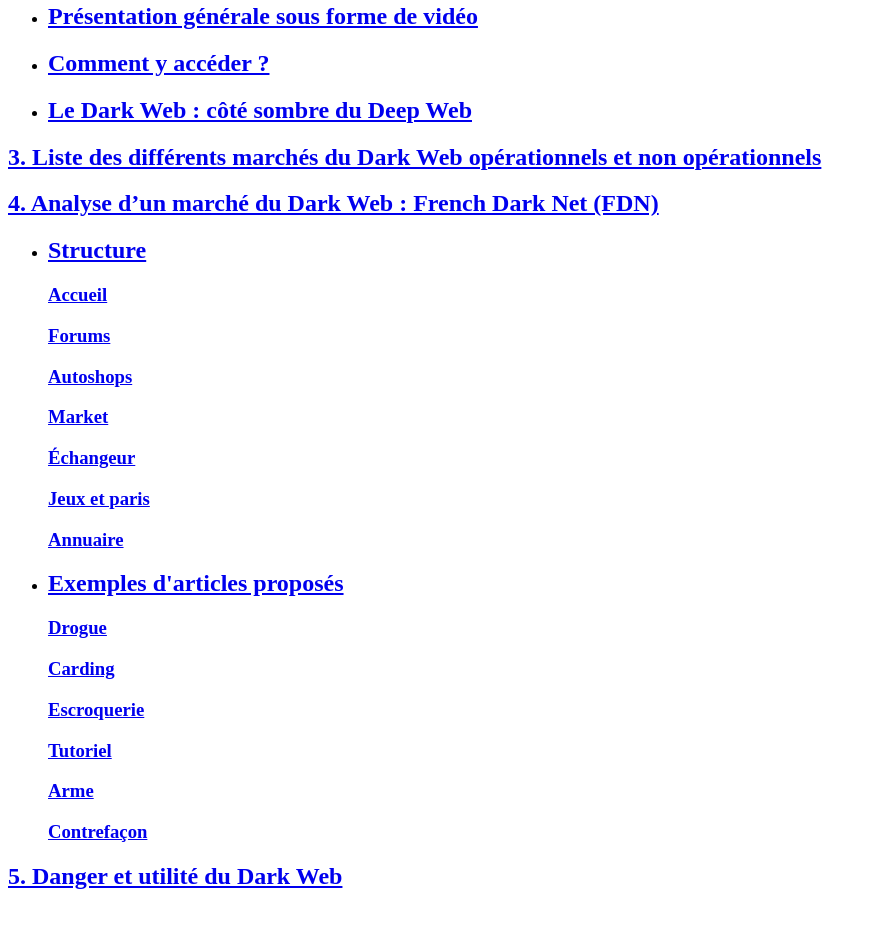
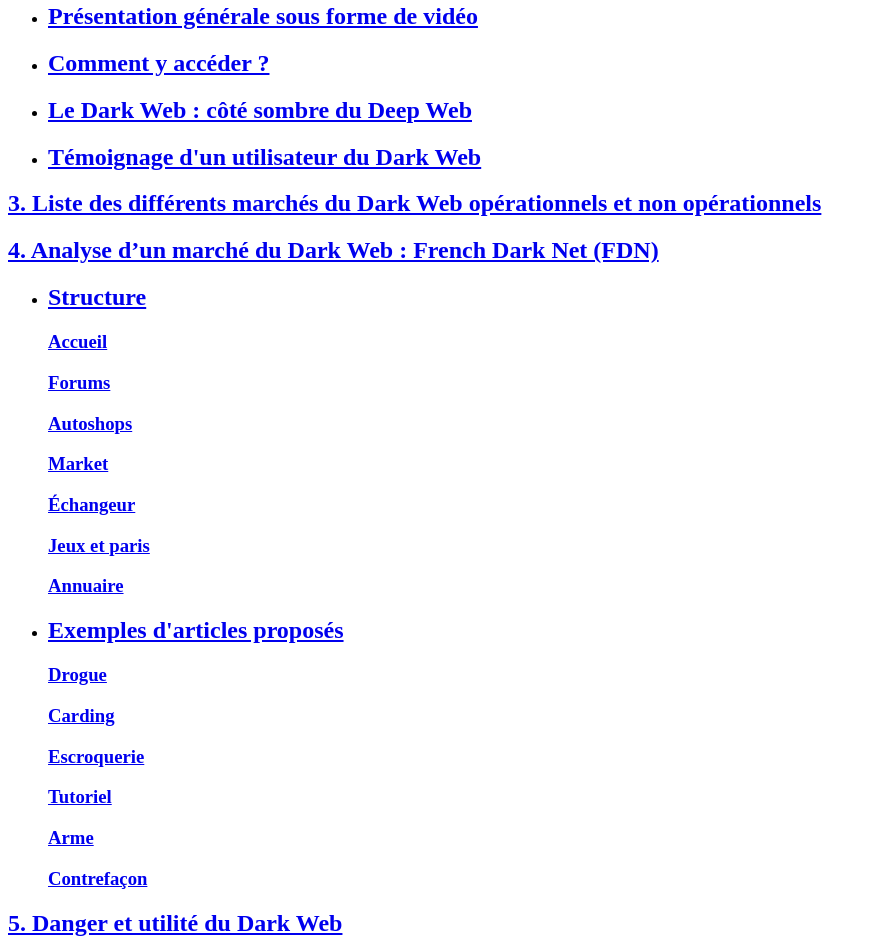
Before and after one commit to Aeddah/Aeddah.github.io, a plain HTML site: page index.html in a window 1280 px wide. Shown: the part 788-1729 px from the top of the page, without its empty margins (0-877 px from the left). Drawn offline with Linux system fonts and the light colour scheme.

Commit message:
Update index.html

```diff
--- a/index.html
+++ b/index.html
@@ -20,6 +20,7 @@
 <li><h2><a href="https://www.youtube.com/watch?v=r0l2FPRoGp8" title="link to video">Présentation générale sous forme de vidéo</a></h2></li>
 <li><h2><a href="www-commentcamarche-net.pdf">Comment y accéder ?</a></h2></li>
 <li><h2><a href="DarkSideOfDeepWeb.pdf">Le Dark Web : côté sombre du Deep Web</a></h2></li>
+<li><h2><a href="Témoignage.pdf">Témoignage d'un utilisateur du Dark Web</a></h2></li>
 </ul>
 
 <h2><a href ="darkwebnews-com.pdf">3.	Liste des différents marchés du Dark Web opérationnels et non opérationnels</a></h2>
```
